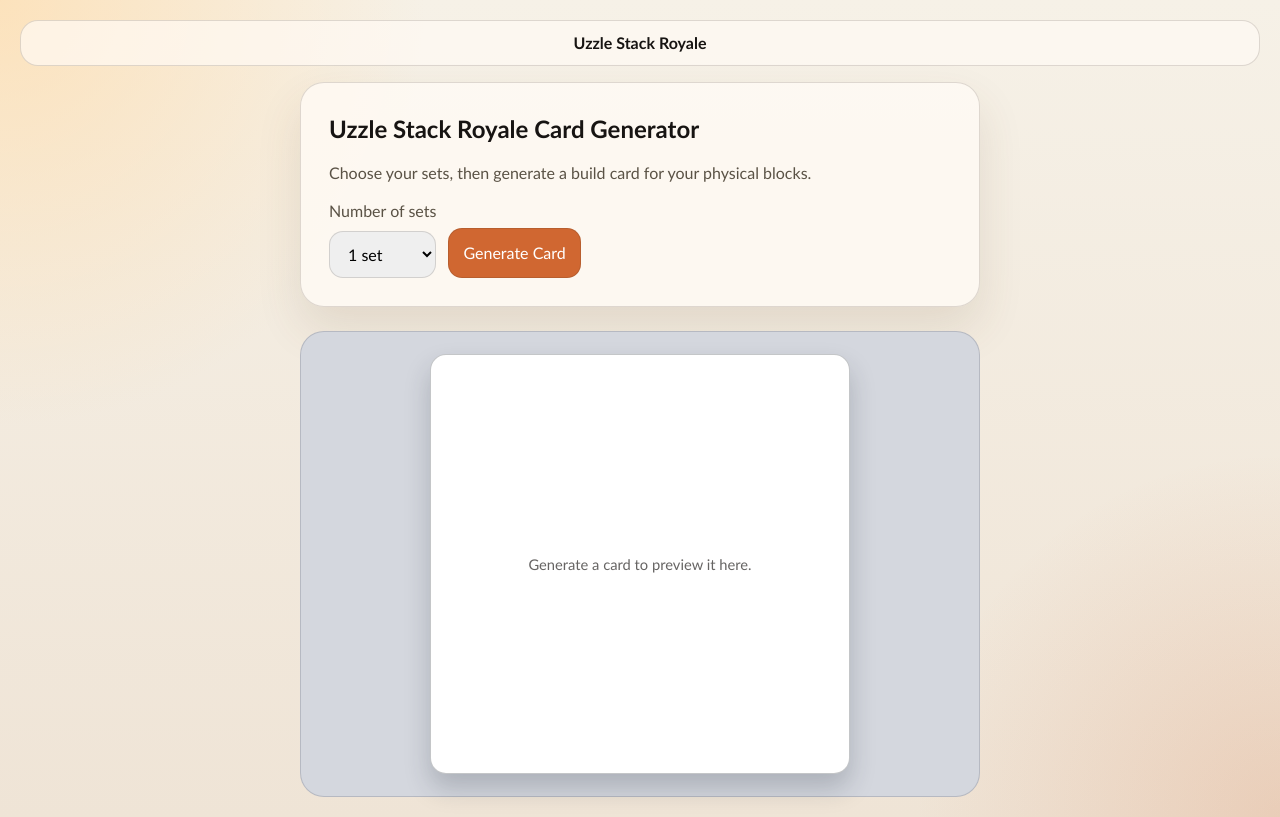
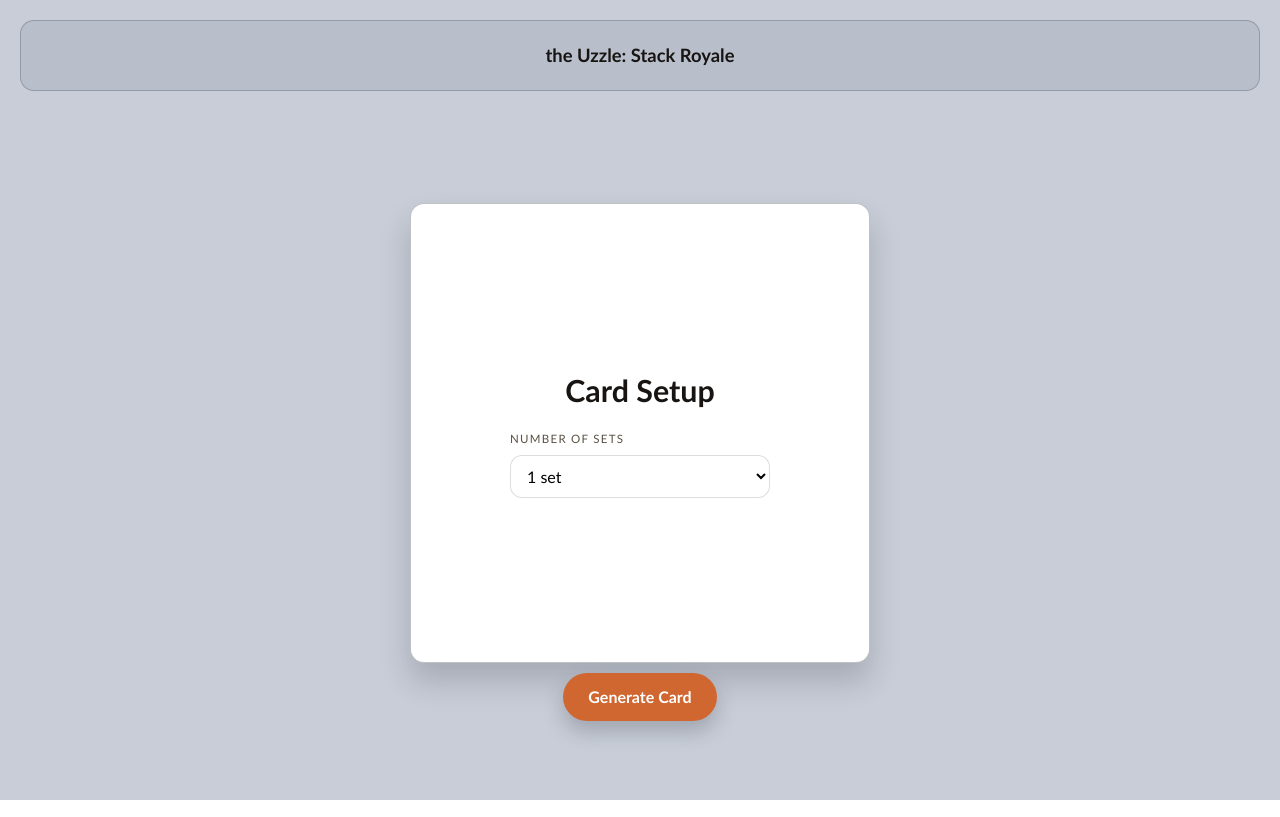
Before and after one commit to doublemix/mini-uzzle, a React (Vite) app: page / in a window 1280 px wide. Built offline with nearby package versions, Linux system fonts and the light colour scheme.

Commit message:
feat: redesign main page as flip-card generator

```diff
--- a/src/App.css
+++ b/src/App.css
@@ -3,6 +3,7 @@
   padding: 20px;
   display: grid;
   gap: 16px;
+  background: #c8cdd7;
 }
 
 .topbar {
@@ -10,16 +11,17 @@
   justify-content: center;
   align-items: center;
   gap: 16px;
-  padding: 10px 16px;
-  border: 1px solid var(--border);
-  border-radius: 18px;
-  background: rgba(255, 250, 244, 0.7);
+  padding: 14px 18px;
+  border: 1px solid rgba(37, 44, 56, 0.24);
+  border-radius: 14px;
+  background: #b8bfcb;
 }
 
 .brand {
   color: var(--text-h);
   text-decoration: none;
   font-weight: 700;
+  font-size: 1.15rem;
 }
 
 .dev-badge {
@@ -63,6 +65,122 @@
   justify-items: center;
 }
 
+.main-redesign {
+  min-height: calc(100svh - 140px);
+  display: grid;
+  place-items: center;
+}
+
+.main-center-stage {
+  display: grid;
+  justify-items: center;
+  gap: 12px;
+}
+
+.back-button,
+.back-button-spacer {
+  min-height: 28px;
+  align-self: start;
+}
+
+.back-button {
+  border: 1px solid transparent;
+  background: transparent;
+  color: #181818;
+  font: inherit;
+  font-size: 0.95rem;
+  padding: 4px 2px;
+  cursor: pointer;
+}
+
+.back-button:hover,
+.back-button:focus-visible {
+  border-color: rgba(24, 24, 24, 0.25);
+  border-radius: 6px;
+}
+
+.flip-scene {
+  width: min(76vw, 460px);
+  aspect-ratio: 1 / 1;
+  perspective: 1500px;
+}
+
+.flip-card {
+  width: 100%;
+  height: 100%;
+  position: relative;
+  transform-style: preserve-3d;
+  transition: transform 700ms cubic-bezier(0.22, 0.61, 0.36, 1);
+}
+
+.flip-face {
+  position: absolute;
+  inset: 0;
+  backface-visibility: hidden;
+  border-radius: 14px;
+  border: 1px solid rgba(27, 34, 47, 0.28);
+  background: #ffffff;
+  overflow: hidden;
+  box-shadow: 0 18px 30px rgba(29, 37, 51, 0.2);
+}
+
+.flip-back {
+  transform: rotateY(180deg);
+}
+
+.setup-panel {
+  width: 100%;
+  height: 100%;
+  padding: 24px;
+  display: grid;
+  align-content: center;
+  justify-items: center;
+  gap: 16px;
+}
+
+.setup-panel h1 {
+  font-size: clamp(1.4rem, 2.4vw, 1.9rem);
+  margin: 0;
+}
+
+.setup-panel label {
+  display: grid;
+  gap: 8px;
+  width: min(260px, 100%);
+}
+
+.setup-panel label span {
+  text-transform: uppercase;
+  letter-spacing: 0.11em;
+  font-size: 0.72rem;
+}
+
+.setup-panel select {
+  border-radius: 12px;
+  border: 1px solid var(--border);
+  padding: 10px 12px;
+  font: inherit;
+  background: #fff;
+}
+
+.generate-floating {
+  border-radius: 999px;
+  border: 1px solid transparent;
+  background: var(--action-bg);
+  color: #fff;
+  font: inherit;
+  font-weight: 600;
+  padding: 11px 24px;
+  cursor: pointer;
+  transform: translateY(-2px);
+  box-shadow: 0 10px 20px rgba(41, 48, 61, 0.25);
+}
+
+.generate-floating:hover,
+.generate-floating:focus-visible {
+  transform: translateY(-4px);
+}
+
 .main-entry {
   width: min(680px, 100%);
   border: 1px solid var(--border);
@@ -102,7 +220,7 @@
 
 .pattern-block {
   position: absolute;
-  border-radius: 4px;
+  border-radius: 3px;
   border: 1px solid rgba(17, 24, 39, 0.24);
   box-shadow: 0 4px 8px rgba(16, 24, 35, 0.12);
 }
@@ -310,7 +428,7 @@
   justify-content: space-between;
   padding: 8px;
   box-sizing: border-box;
-  border-radius: 4px;
+  border-radius: 3px;
   border: 1px solid rgba(17, 24, 39, 0.28);
   color: #1c1917;
   box-shadow: 0 10px 20px rgba(17, 24, 39, 0.18);
@@ -325,8 +443,8 @@
 .block-orange { background: #ffba6a; }
 .block-yellow { background: #ffe066; }
 .block-green { background: #8bd3a8; }
-.block-blue { background: #5b88cf; }
-.block-purple { background: #a186d4; }
+.block-blue { background: #3f6fb9; }
+.block-purple { background: #8d6fbb; }
 .block-white { background: #f8fafc; }
 .block-black { background: #6b7280; color: #f8fafc; }
 
@@ -368,6 +486,10 @@
     width: 100%;
   }
 
+  .flip-scene {
+    width: min(94vw, 420px);
+  }
+
   .main-actions {
     flex-direction: column;
     align-items: stretch;
--- a/src/App.tsx
+++ b/src/App.tsx
@@ -29,7 +29,7 @@
     <div className="page-root">
       <header className="topbar">
         <a className="brand" href="#/" aria-label="Home">
-          Uzzle Stack Royale
+          the Uzzle: Stack Royale
         </a>
         {isDev && route === 'debug' ? <span className="dev-badge">Debug Mode</span> : null}
       </header>
--- a/src/pages/MainPage.tsx
+++ b/src/pages/MainPage.tsx
@@ -45,44 +45,38 @@
     regenerate,
     setSetCount,
   } = useGameState()
-  const [hasGenerated, setHasGenerated] = useState(false)
+  const [showCard, setShowCard] = useState(false)
+  const [spinTurns, setSpinTurns] = useState(0)
+  const [cardKey, setCardKey] = useState(0)
   const layout = useMemo(() => cardLayout(puzzle.blocks), [puzzle.blocks])
 
   const onSetChange = (value: number) => {
     setSetCount(value)
-    setHasGenerated(false)
+    setShowCard(false)
+    setSpinTurns(0)
+    setCardKey((key) => key + 1)
   }
 
   const onGenerate = () => {
     regenerate()
-    setHasGenerated(true)
+    if (showCard) {
+      setSpinTurns((turns) => turns + 1)
+      return
     }
 
-  return (
-    <main className="main-simple">
-      <section className="main-entry">
-        <h1>Uzzle Stack Royale Card Generator</h1>
-        <p>Choose your sets, then generate a build card for your physical blocks.</p>
-        <div className="main-actions">
-          <label>
-            <span>Number of sets</span>
-            <select
-              value={setCount}
-              onChange={(event) => onSetChange(Number(event.target.value))}
-            >
-              <option value={1}>1 set</option>
-              <option value={2}>2 sets</option>
-              <option value={3}>3 sets</option>
-              <option value={4}>4 sets</option>
-            </select>
-          </label>
-          <button type="button" onClick={onGenerate}>Generate Card</button>
-        </div>
-      </section>
+    setShowCard(true)
+    setSpinTurns(0)
+  }
 
-      <section className="card-stage" aria-label="Card preview">
-        <article className="pattern-card" role="img" aria-label={hasGenerated ? puzzle.name : 'No card generated yet'}>
-          {hasGenerated ? (
+  const onBack = () => {
+    setShowCard(false)
+    setSpinTurns(0)
+    setCardKey((key) => key + 1)
+  }
+
+  const cardAngle = showCard ? 180 + spinTurns * 360 : 0
+
+  const cardFace = (
     <div className="pattern-canvas">
       {puzzle.blocks.map((block) => (
         <div
@@ -97,10 +91,55 @@
         />
       ))}
     </div>
+  )
+
+  return (
+    <main className="main-redesign">
+      <section className="main-center-stage">
+        {showCard ? (
+          <button type="button" className="back-button" onClick={onBack}>
+            ← Back
+          </button>
         ) : (
-            <p className="empty-card-note">Generate a card to preview it here.</p>
+          <span className="back-button-spacer" aria-hidden="true" />
         )}
+
+        <div className="flip-scene" key={cardKey}>
+          <article
+            className="flip-card"
+            style={{ transform: `rotateY(${cardAngle}deg)` }}
+            role="img"
+            aria-label={showCard ? puzzle.name : 'Generator setup card'}
+          >
+            <div className="flip-face flip-front">
+              {!showCard ? (
+                <div className="setup-panel">
+                  <h1>Card Setup</h1>
+                  <label>
+                    <span>Number of sets</span>
+                    <select
+                      value={setCount}
+                      onChange={(event) => onSetChange(Number(event.target.value))}
+                    >
+                      <option value={1}>1 set</option>
+                      <option value={2}>2 sets</option>
+                      <option value={3}>3 sets</option>
+                      <option value={4}>4 sets</option>
+                    </select>
+                  </label>
+                </div>
+              ) : (
+                cardFace
+              )}
+            </div>
+
+            <div className="flip-face flip-back">{cardFace}</div>
           </article>
+        </div>
+
+        <button type="button" className="generate-floating" onClick={onGenerate}>
+          Generate Card
+        </button>
       </section>
     </main>
   )
```
Lines whose indentation alone changed are shown as unchanged.
